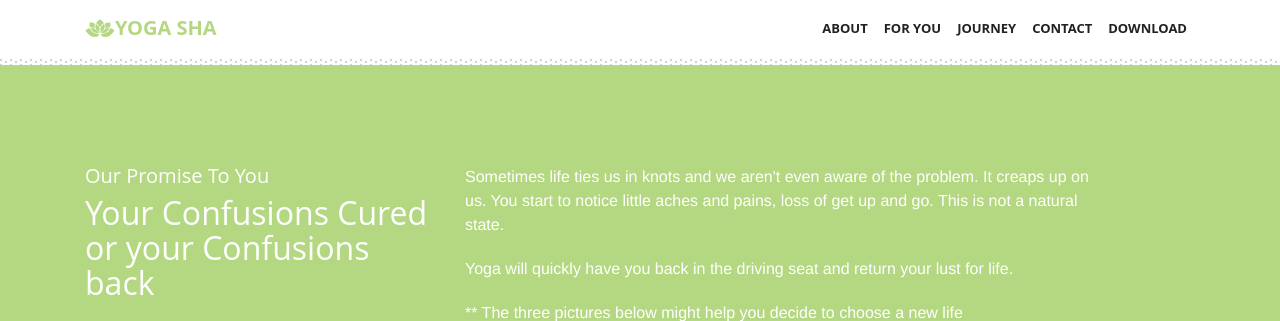
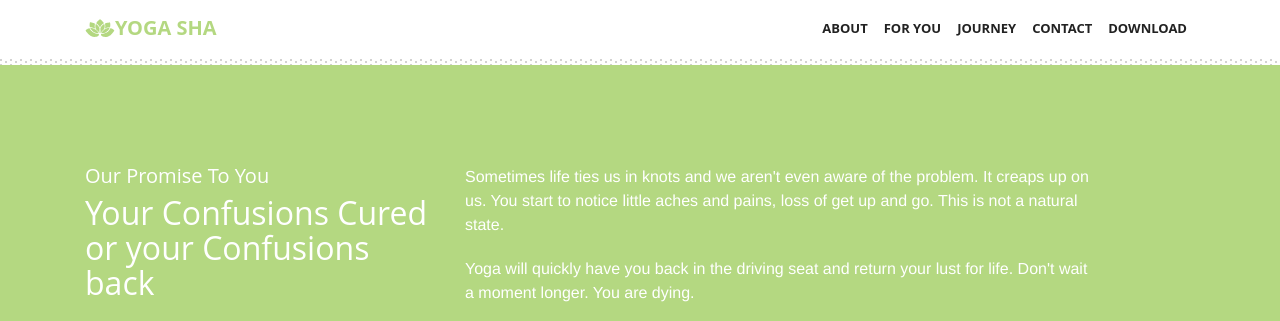
Before and after one commit to primertest-org/www, a Jekyll site: the page built from index.html, in a window 1280 px wide and 900 px high, scrolled down 2784 px, cut to the strip 0-321 px from the top of the window. Built offline with Jekyll 4.4.1, drawn with Linux system fonts in a browser that asks for light colours; some web fonts are replaced.

Commit message:
Updated '_includes/who-we-are.html' via CloudCannon

```diff
--- a/_includes/who-we-are.html
+++ b/_includes/who-we-are.html
@@ -13,7 +13,7 @@
                                             </div>
                                         </div>
                                         <div class="col-md-7 col-md-offset-1">
-                                            <div class=" editable description add-animation-stopped animation-1 animate"><p>Sometimes life ties us in knots and we aren't even aware of the problem. It creaps up on us. You start to notice little aches and pains, loss of get up and go. This is not a natural state.</p><p>Yoga will quickly have you back in the driving seat and return your lust for life.</p><p>** The three pictures below might help you decide to choose a new life</p></div>
+                                            <div class=" editable description add-animation-stopped animation-1 animate"><p>Sometimes life ties us in knots and we aren't even aware of the problem. It creaps up on us. You start to notice little aches and pains, loss of get up and go. This is not a natural state.</p><p>Yoga will quickly have you back in the driving seat and return your lust for life. Don't wait a moment longer. You are dying.</p><p>** The three pictures below might help you decide to choose a new life</p></div>
                                         </div>
                                     </div>
                                 </div>
```
